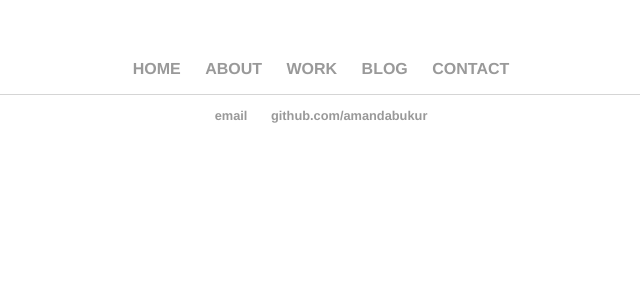
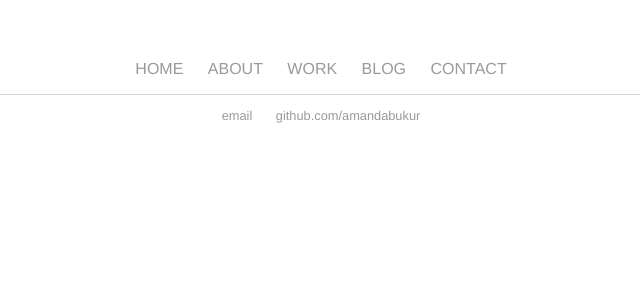
Before and after one commit to amandabukur/amandabukur.github.io, a Jekyll site: the page built from index.html, in a window 1280 px wide. Shown: the top 300 px of the page, without its empty margins (309-949 px from the left). Built offline with Jekyll 4.4.1, drawn with Linux system fonts in a browser that asks for light colours.

Commit message:
Update main.css
lighter font

```diff
--- a/css/main.css
+++ b/css/main.css
@@ -6,7 +6,7 @@ nav ul, footer ul {
     font-family:'Helvetica', 'Arial', 'Sans-Serif';
     padding: 0px;
     list-style: none;
-    font-weight: bold;
+    font-weight: lighter;
     text-align:center;
 }
 nav ul li, footer ul li {
```
